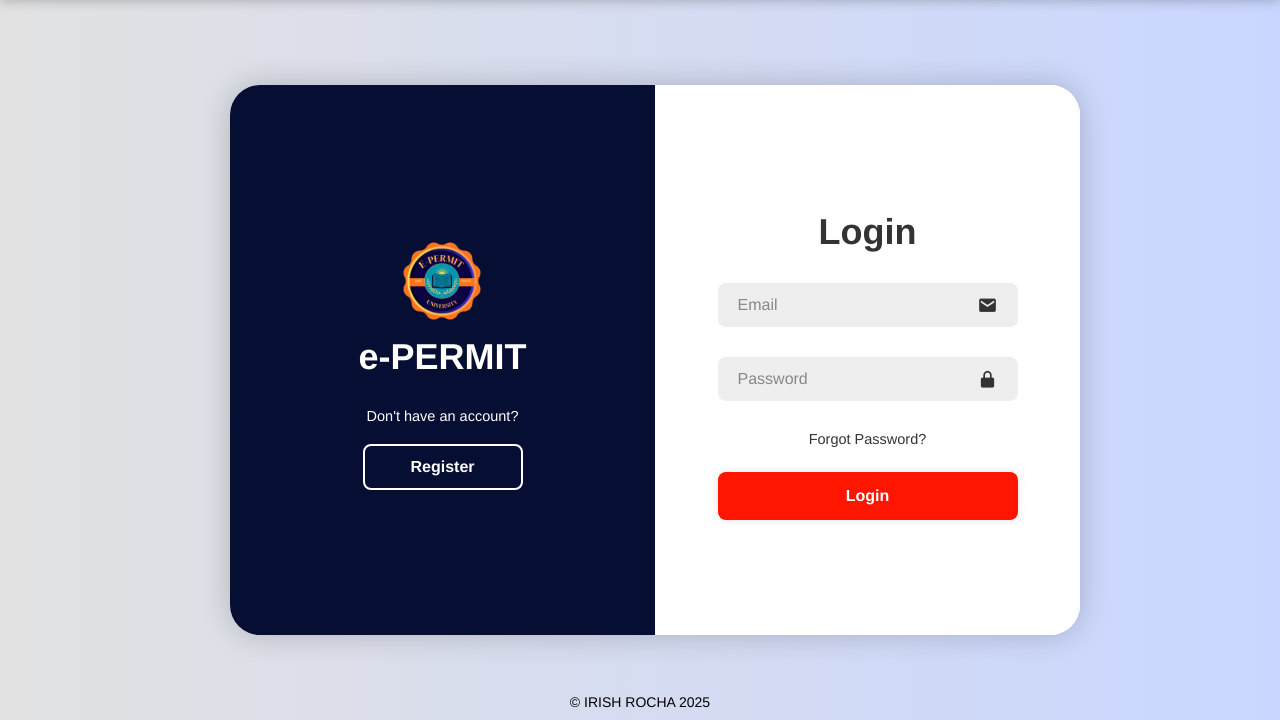
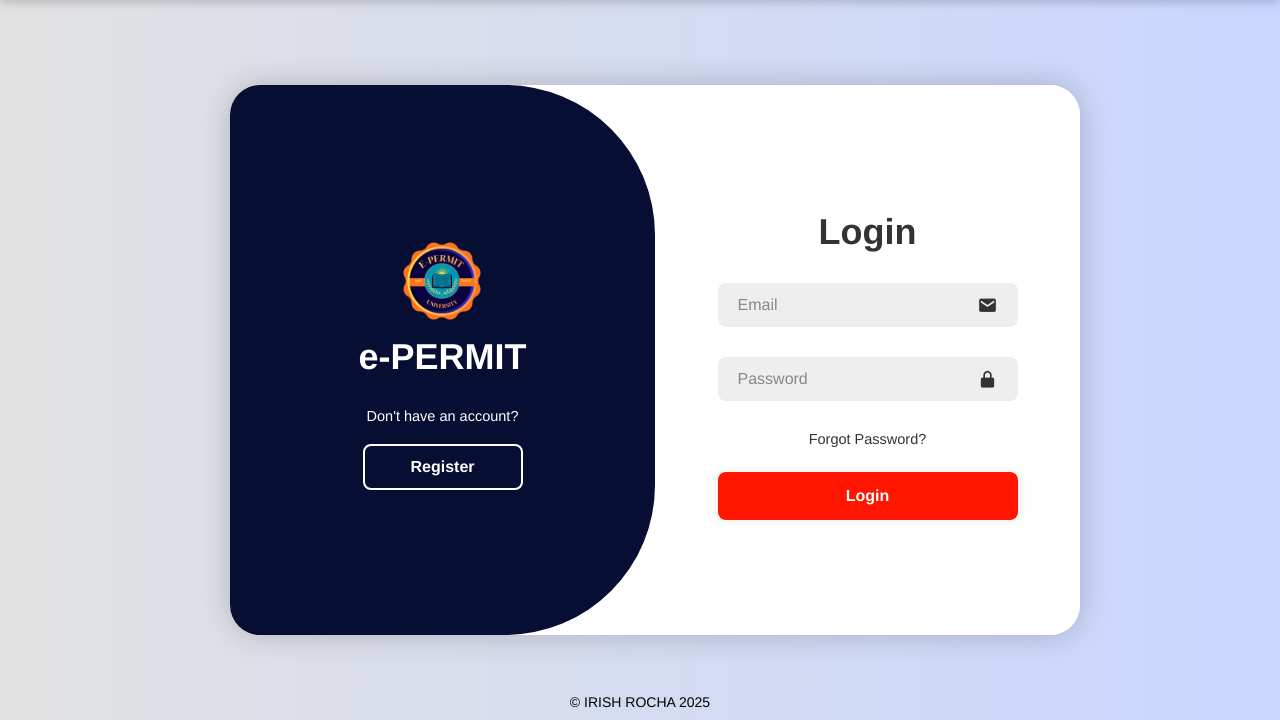
Before and after one commit to Rishrch15/E-PERMIT, a Flask app: page /login in a window 1280 px wide. Shown: the part 80-800 px from the top of the page. Run offline with Flask 3, Linux system fonts and the light colour scheme.

Commit message:
login border radius adjustment

```diff
--- a/templates/login.html
+++ b/templates/login.html
@@ -252,7 +252,7 @@
             width: 300%;
             height: 100%;
             background: #060e33;
-            border-radius: 0px;
+            border-radius: 150px;
             z-index: 2;
             transition: 1.8s ease-in-out;
         }
```
